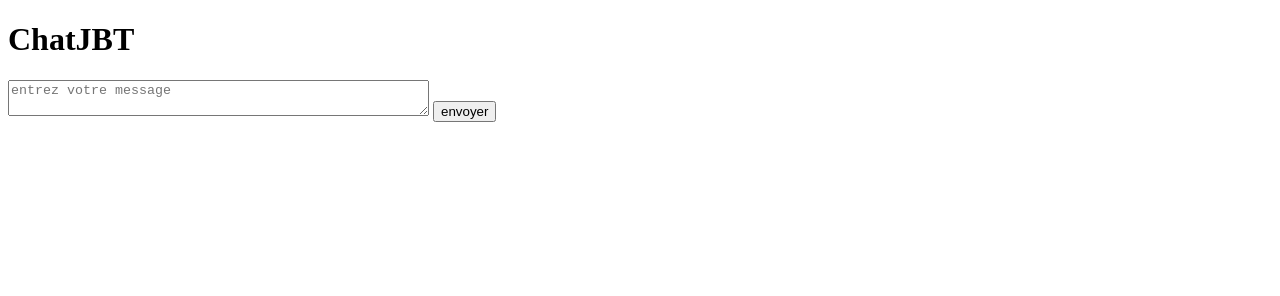
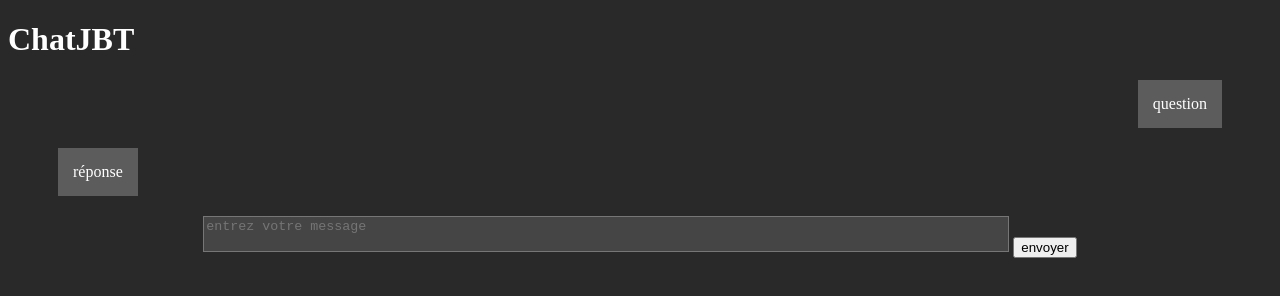
Before and after one commit to OptimusJB/ChatJBT-web-edition, a plain HTML site: page index.html in a window 1280 px wide. Drawn offline with Linux system fonts and the light colour scheme.

Commit message:
modification du rendu

```diff
--- a/index.html
+++ b/index.html
@@ -1,17 +1,24 @@
 <!DOCTYPE html>
 <html lang="fr">
-<title>ChatJBT</title>
 <head>
     <meta charset="UTF-8">
     <meta name="viewport" content="width=device-width, initial-scale=1.0">
-    <title>Document</title>
+    <title>ChatJBT</title>
 </head>
 <body>
     <link rel="stylesheet" href="style.css">
     <script src="script.js"></script>
     <h1>ChatJBT</h1>
 
-    <textarea cols="50" placeholder="entrez votre message" name="question" id=""></textarea>
-    <input type="submit" value="envoyer">
+    <div id="divquestion", align="right">
+        <p id="question">question</p>
+    </div>
+
+    <p id="reponse">réponse</p>
+
+    <div align="center">
+        <textarea placeholder="entrez votre message" name="question" id="prompt"></textarea>
+        <input type="submit" value="envoyer">
+    </div>
 </body>
 </html>
--- a/script.js
+++ b/script.js
@@ -5,11 +5,10 @@ class User{
     }
 }
 
-function test_click(){
-    alert("bouton cliqué")
-}
+
 function charger_listeners(){
     document.getElementById("")
 }
 
 document.addEventListener("DOMContentLoaded", charger_listeners)
+//#476cff
--- a/style.css
+++ b/style.css
@@ -0,0 +1,29 @@
+body{
+    background-color: #292929;
+}
+
+p{
+    color: white;
+    background-color: #5c5c5c;
+    margin-bottom: 20px;
+    border: 15px solid #5c5c5c;
+    width:fit-content;
+}
+
+#divquestion{
+    margin-right: 50px;
+}
+
+#reponse{
+    margin-left: 50px;
+}
+h1{
+    color: white;
+}
+
+#prompt{
+    background-color: #454545;
+    color: white;
+    resize: none;
+    width: 800px;
+}
```
